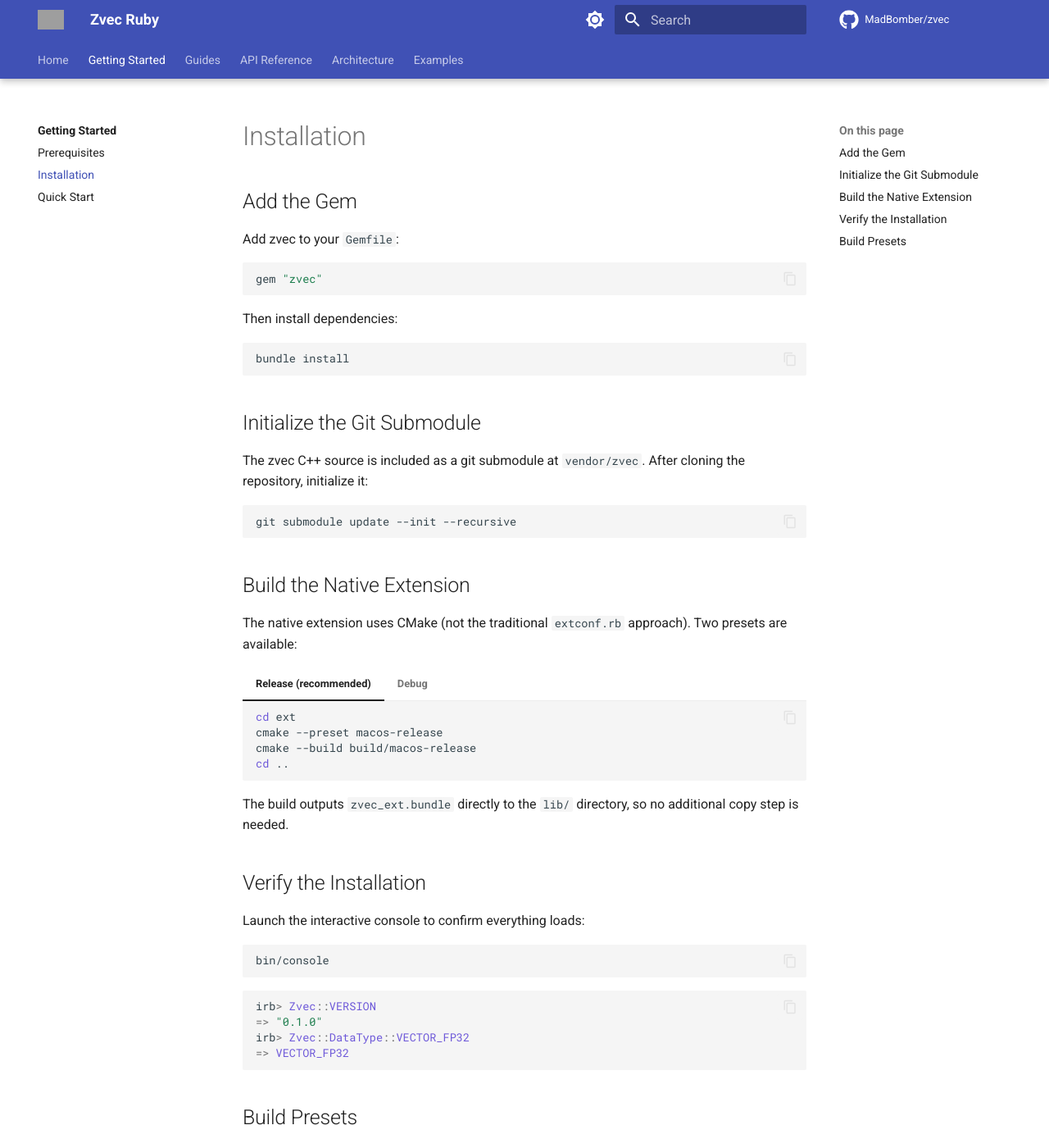
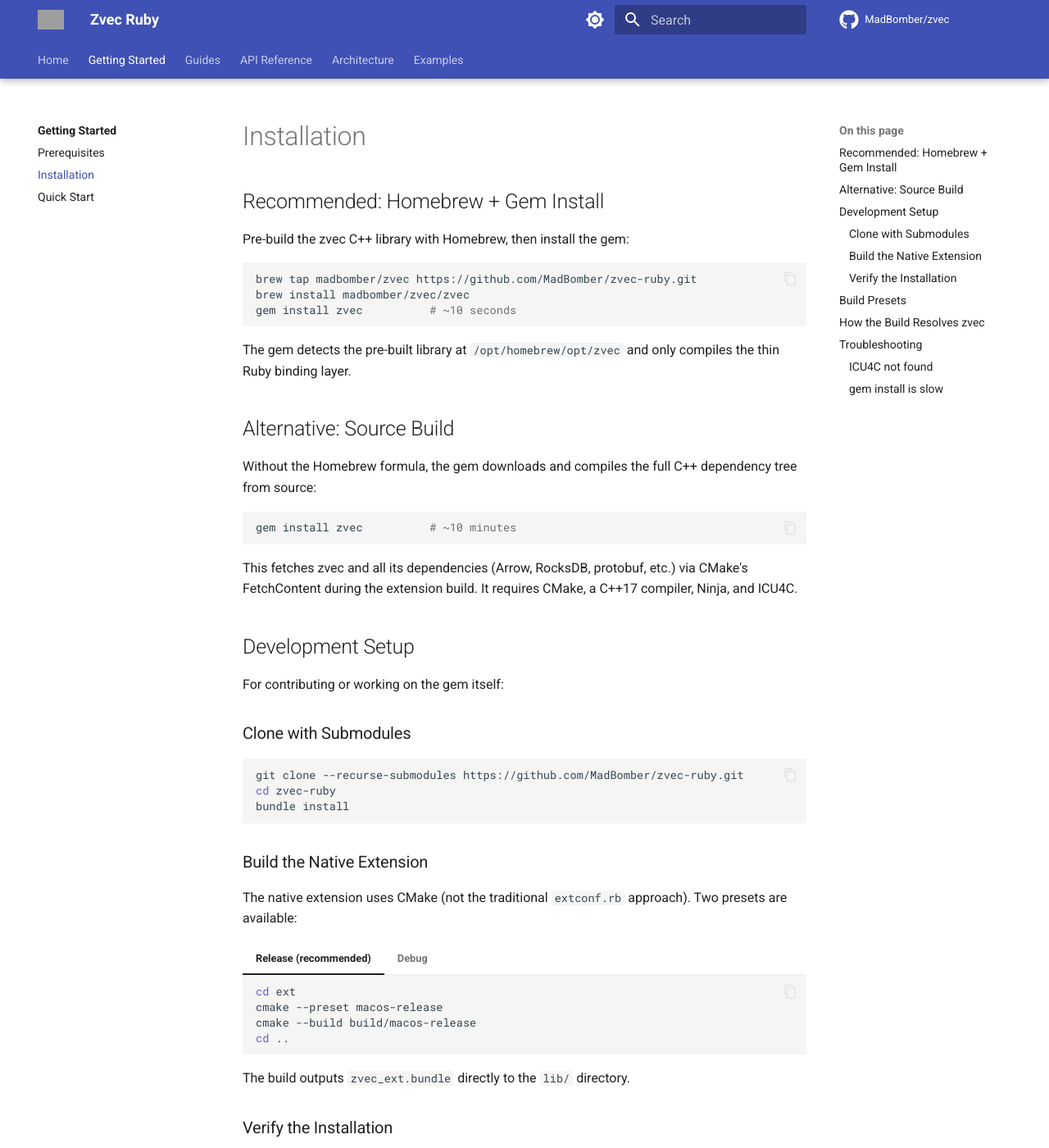
Before and after one commit to MadBomber/zvec-ruby, an MkDocs documentation site: the page built from docs/getting-started/installation.md, in a window 1280 px wide and 1400 px high. Shown: the whole window at 82% size. Built offline with MkDocs 1.6.1 and Material for MkDocs 9.7.7, drawn with Linux system fonts in a browser that asks for light colours; comment, search, counter and statistics services are not loaded; some of the changed text lies outside the part shown; grey boxes are pictures that could not be loaded.

Commit message:
feat(formula): add Homebrew formula for zvec C++ library
This commit adds a Homebrew formula for the zvec C++ vector database library. The formula builds zvec from source and installs a single fat static archive (libzvec.a) containing all zvec libraries and vendored third-party dependencies. This allows the zvec Ruby gem to link against the pre-built library for fast gem installs, avoiding a lengthy source compilation.

The formula includes the following key features:

- Ensures git submodules are initialized, as zvec vendors its third-party dependencies.
- Configures the CMake build to produce a single fat static archive (libzvec.a).
- Installs the public header files preserving the directory structure.
- Creates a pkg-config file for discovery by the zvec Ruby gem.
- Includes a test case to verify the compiled library.

This change will enable faster installation of the zvec Ruby gem, as users can now simply `brew install madbomber/zvec/zvec` instead of waiting for a full source build.

````diff
--- a/docs/getting-started/installation.md
+++ b/docs/getting-started/installation.md
@@ -1,28 +1,40 @@
 # Installation
 
-## Add the Gem
+## Recommended: Homebrew + Gem Install
 
-Add zvec to your `Gemfile`:
+Pre-build the zvec C++ library with Homebrew, then install the gem:
 
-```ruby
-gem "zvec"
+```bash
+brew tap madbomber/zvec https://github.com/MadBomber/zvec-ruby.git
+brew install madbomber/zvec/zvec
+gem install zvec          # ~10 seconds
 ```
 
-Then install dependencies:
+The gem detects the pre-built library at `/opt/homebrew/opt/zvec` and only compiles the thin Ruby binding layer.
+
+## Alternative: Source Build
+
+Without the Homebrew formula, the gem downloads and compiles the full C++ dependency tree from source:
 
 ```bash
+gem install zvec          # ~10 minutes
+```
+
+This fetches zvec and all its dependencies (Arrow, RocksDB, protobuf, etc.) via CMake's FetchContent during the extension build. It requires CMake, a C++17 compiler, Ninja, and ICU4C.
+
+## Development Setup
+
+For contributing or working on the gem itself:
+
+### Clone with Submodules
+
+```bash
+git clone --recurse-submodules https://github.com/MadBomber/zvec-ruby.git
+cd zvec-ruby
 bundle install
 ```
 
-## Initialize the Git Submodule
-
-The zvec C++ source is included as a git submodule at `vendor/zvec`. After cloning the repository, initialize it:
-
-```bash
-git submodule update --init --recursive
-```
-
-## Build the Native Extension
+### Build the Native Extension
 
 The native extension uses CMake (not the traditional `extconf.rb` approach). Two presets are available:
 
@@ -44,11 +56,11 @@
     cd ..
     ```
 
-The build outputs `zvec_ext.bundle` directly to the `lib/` directory, so no additional copy step is needed.
+The build outputs `zvec_ext.bundle` directly to the `lib/` directory.
 
-## Verify the Installation
+### Verify the Installation
 
-Launch the interactive console to confirm everything loads:
+Launch the interactive console:
 
 ```bash
 bin/console
@@ -56,7 +68,7 @@
 
 ```ruby
 irb> Zvec::VERSION
-=> "0.1.0"
+=> "0.0.1"
 irb> Zvec::DataType::VECTOR_FP32
 => VECTOR_FP32
 ```
@@ -71,3 +83,38 @@
 | `macos-release` | Release | `-O3 -DNDEBUG` | Performance, benchmarking |
 
 Both presets use the Ninja generator and set `CMAKE_PREFIX_PATH` to the Homebrew ICU4C path.
+
+## How the Build Resolves zvec
+
+The gem's CMakeLists.txt uses a three-tier resolution strategy:
+
+1. **Pre-installed library** — Checks for `libzvec.a` at `/opt/homebrew/opt/zvec/lib` (from `brew install zvec`). If found, links against it directly. Fast.
+2. **Local submodule** — Uses `vendor/zvec` if present (development checkout with `--recurse-submodules`). Builds from source.
+3. **FetchContent** — Downloads zvec from GitHub and builds everything from source. Slowest but works anywhere.
+
+## Troubleshooting
+
+### ICU4C not found
+
+If the build fails with `'unicode/ucnv.h' file not found`:
+
+```bash
+brew install icu4c@78
+```
+
+The CMake build automatically adds `/opt/homebrew/opt/icu4c@78` to the search path. If your Homebrew prefix is different (e.g., `/usr/local` on Intel Macs), pass it explicitly:
+
+```bash
+gem install zvec -- -DCMAKE_PREFIX_PATH=/usr/local/opt/icu4c@78
+```
+
+### gem install is slow
+
+Install the Homebrew formula first:
+
+```bash
+brew tap madbomber/zvec https://github.com/MadBomber/zvec-ruby.git
+brew install madbomber/zvec/zvec
+```
+
+Then `gem install zvec` will use the pre-built library and finish in seconds.
````
Also changed, not shown: README.md (+20 -10 lines), brew_plan.md (+2 -1 lines), docs/getting-started/prerequisites.md (+20 -2 lines), zvec.gemspec, 3 other files.
